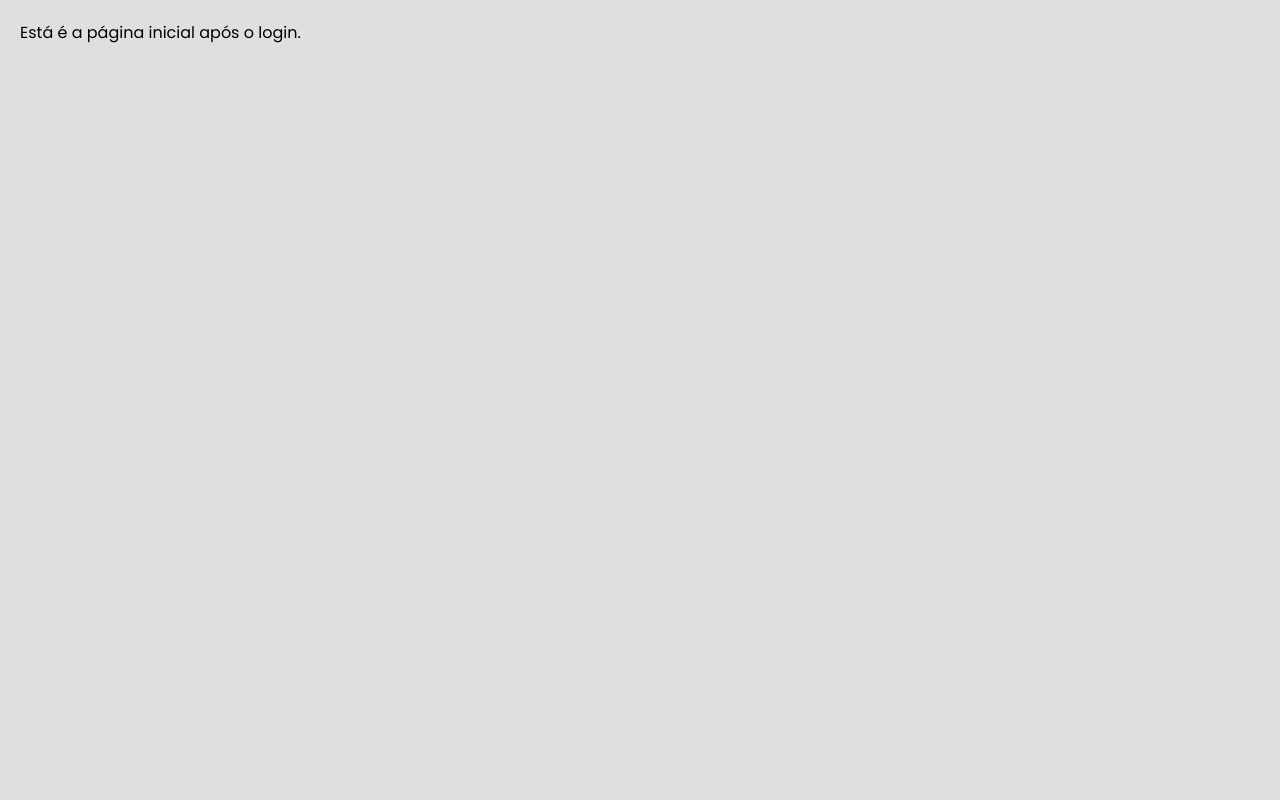
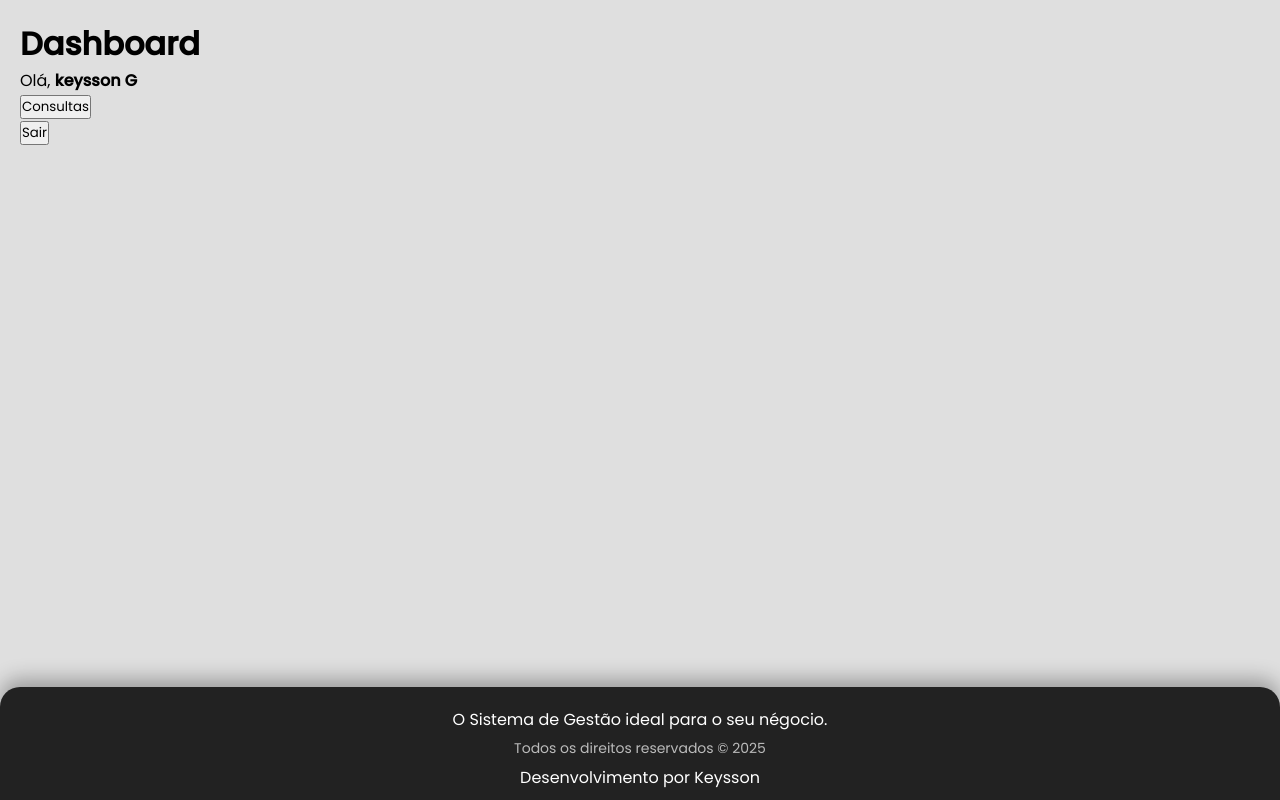
Before and after one commit to KeyssonG/api-portal-multithread, a React (Vite) app: page /dashboard in a window 1280 px wide. Built offline with nearby package versions, Linux system fonts and the light colour scheme.

Commit message:
Refactor: footer and feat: Header for Dashboard

```diff
--- /dev/null
+++ b/src/components/Footer.tsx
@@ -0,0 +1,13 @@
+import styles from '../styles/Footer.module.css'
+
+const Footer = () => {
+    return (
+        <footer className={styles.footer}>
+        <p>O Sistema de Gestão ideal para o seu négocio.</p>
+        <p className={styles.reserved}>Todos os direitos reservados © 2025</p>
+        <p>Desenvolvimento por Keysson</p>
+      </footer>
+    );
+};
+
+export default Footer;
--- /dev/null
+++ b/src/components/Header.tsx
@@ -0,0 +1,51 @@
+import { useState } from "react";
+
+
+interface HeaderProps {
+    userName: string;
+    onLogout: () => void;
+}
+
+const Header = ({userName, onLogout}: HeaderProps) => {
+    const [showDropdown, setShowDropdown] = useState(false);
+
+    return (
+            <header>
+                <h1>Dashboard</h1>
+
+                <div>
+                    <span>Olá, <strong>{userName}</strong></span>
+
+                    <div>
+                        <button onClick={() => setShowDropdown(!showDropdown)}>
+                            Consultas
+                        </button>
+
+                        {showDropdown && (
+                            <ul style={{
+                                position: 'absolute',
+                                top: '100%',
+                                left: 0,
+                                background: 'white',
+                                border: '1px solid #ccc',
+                                listStyle: 'none',
+                                margin: 0,
+                                padding: 0,
+                                zIndex: 1000
+                            }}>
+                                <li>
+                                    <a href="/dashboard/empresas-pendentes" style={{padding: '0.5rem 1rem', display: 'block'}}>
+                                        Empresas Pendentes
+                                    </a>
+                                </li>
+                            </ul>
+                        )}
+                    </div>
+
+                    <button onClick={onLogout}>Sair</button>
+                </div>
+            </header>
+    );
+};
+
+export default Header;
--- a/src/pages/Dashboard.tsx
+++ b/src/pages/Dashboard.tsx
@@ -1,11 +1,28 @@
+import { useState } from "react";
 import "../styles/dashboard.module.css"
+import Header from "../components/Header";
+import Footer from "../components/Footer";
 
 const Dashboard = () => {
+    const [showDropdown, setShowDropdown] = useState(false);
+
+    const userName = 'keysson G';
+
+    const handleLogout = () => {
+        alert('Usuário deslogado');
+    };
+
     return (
-        <div className="dashboard-container">
-            <p>Está é a página inicial após o login.</p>
-        </div>
+    <div>
+        <Header userName="keysson G" onLogout={handleLogout} />
+         <main>
+
+         </main>
+
+         <Footer />
+    </div>
     );
+
 };
 
 export default Dashboard;
--- a/src/pages/Login.tsx
+++ b/src/pages/Login.tsx
@@ -2,6 +2,7 @@ import React, { useState } from "react";
 import styles from "../styles/Login.module.css";
 import { useAuth } from "../contexts/AuthContext";
 import { useNavigate } from "react-router-dom";
+import Footer from "../components/Footer";
 
 const Login = () => {
   const [username, setUsername] = useState("");
@@ -88,12 +89,7 @@ const Login = () => {
           </div>
         </form>
       </div>
-
-      <footer className={styles.footer}>
-        <p>O Sistema de Gestão ideal para o seu négocio.</p>
-        <p className={styles.reserved}>Todos os direitos reservados © 2025</p>
-        <p>Desenvolvimento por Keysson</p>
-      </footer>
+      <Footer />
     </div>
   );
 };
--- a/src/pages/cadastroEmpresa.tsx
+++ b/src/pages/cadastroEmpresa.tsx
@@ -1,6 +1,7 @@
 import React, { useState } from "react";
 import styles from "../styles/CadastroEmpresa.module.css"; // CSS Module correto
 import { useNavigate } from "react-router-dom";
+import Footer from "../components/Footer";
 
 interface FormData {
   nome: string;
@@ -153,11 +154,7 @@ const CadastroEmpresa: React.FC = () => {
         </form>
       </div>
 
-      <footer className={styles.footer}>
-        <p>O Sistema de Gestão ideal para o seu negócio.</p>
-        <p className={styles.reserved}>Todos os direitos reservados © 2025</p>
-        <p>Desenvolvimento por keysson</p>
-      </footer>
+      <Footer />
     </div>
   );
 };
--- /dev/null
+++ b/src/styles/Footer.module.css
@@ -0,0 +1,29 @@
+footer {
+  position: fixed;
+  bottom: 0;
+  left: 0;
+  width: 100%;
+  background-color: #222;
+  color: #fff;
+  text-align: center;
+  padding: 20px 0 10px 0;
+  border-top-left-radius: 20px;
+  border-top-right-radius: 20px;
+  box-shadow: 0 -8px 20px rgba(0, 0, 0, 0.3);
+  z-index: 1000;
+  display: flex;
+  flex-direction: column;
+  gap: 6px;
+}
+
+footer p,
+footer .reserved {
+  font-size: 16px;
+  margin: 0;
+}
+
+footer .reserved {
+  font-size: 14px;
+  color: #bbb;
+  font-weight: 400;
+}
--- a/src/styles/Login.module.css
+++ b/src/styles/Login.module.css
@@ -116,35 +116,6 @@ section a {
   font-weight: 600;
 }
 
-footer {
-  position: fixed;
-  bottom: 0;
-  left: 0;
-  width: 100%;
-  background-color: #222;
-  color: #fff;
-  text-align: center;
-  padding: 20px 0 10px 0;
-  border-top-left-radius: 20px;
-  border-top-right-radius: 20px;
-  box-shadow: 0 -8px 20px rgba(0, 0, 0, 0.3);
-  z-index: 1000;
-  display: flex;
-  flex-direction: column;
-  gap: 6px;
-}
-
-footer p,
-footer .reserved {
-  font-size: 16px;
-  margin: 0;
-}
-
-footer .reserved {
-  font-size: 14px;
-  color: #bbb;
-  font-weight: 400;
-}
 
 @media (max-width: 600px) {
   .header {
```
